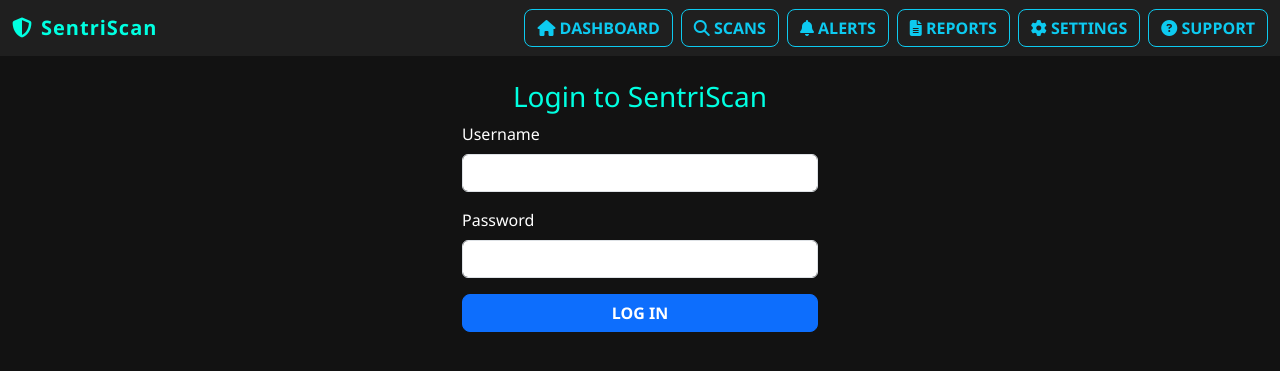
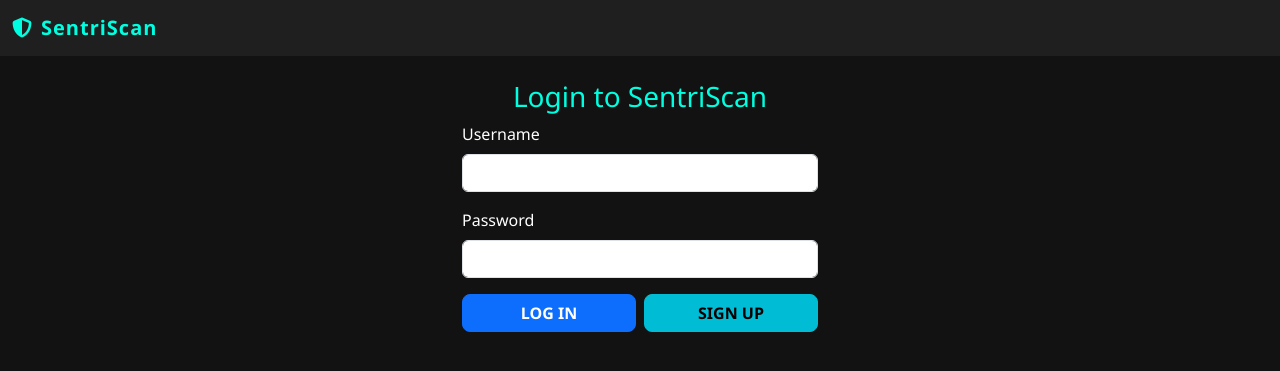
Before and after one commit to JamillaMo/Capstone-2025, a Flask app: page / in a window 1280 px wide. Shown: the top 371 px of the page. Run offline with Flask 3, Linux system fonts and the light colour scheme.

Commit message:
Add files via upload

```diff
--- a/templates/base.html
+++ b/templates/base.html
@@ -19,9 +19,16 @@
 
     <!-- Custom CSS -->
     <link rel="stylesheet" href="{{ url_for('static', filename='css/style.css') }}">
+
+    <!-- Favicon -->
+    <link rel="icon" type="image/png" href="{{ url_for('static', filename='favicon-96x96.png') }}" sizes="96x96" />
+    <link rel="icon" type="image/svg+xml" href="{{ url_for('static', filename='favicon.svg') }}" />
+    <link rel="shortcut icon" href="{{ url_for('static', filename='favicon.ico') }}" />
+    <link rel="apple-touch-icon" sizes="180x180" href="{{ url_for('static', filename='apple-touch-icon.png') }}"/>
+    <link rel="manifest" href="{{ url_for('static', filename='site.webmanifest') }}" />
 </head>
 <body>
-
+    {% if request.endpoint not in ['login', 'signup'] %}
     <!-- Navbar -->
     <nav class="navbar navbar-expand-lg navbar-dark">
         <div class="container-fluid">
@@ -33,11 +40,6 @@
                     <li class="nav-item">
                         <a class="btn btn-outline-info" href="{{ url_for('dashboard') }}">
                             <i class="fa fa-home"></i> Dashboard
-                        </a>
-                    </li>
-                    <li class="nav-item">
-                        <a class="btn btn-outline-info" href="{{ url_for('scans') }}">
-                            <i class="fa fa-search"></i> Scans
                         </a>
                     </li>
                     <li class="nav-item">
@@ -65,6 +67,16 @@
         </div>
     </nav>
 
+    {% else %}
+    <nav class="navbar navbar-expand-lg navbar-dark">
+        <div class="container-fluid">
+            <a class="navbar-brand" href="{{ url_for('login') }}">
+                <i class="fa fa-shield-alt me-2"></i>SentriScan
+            </a>
+        </div>
+    </nav>
+    {% endif %}
+
     <!-- Main Content -->
     <main class="container py-4">
         {% block content %}
--- a/templates/login.html
+++ b/templates/login.html
@@ -12,7 +12,10 @@
                 <label for="password" class="form-label">Password</label>
                 <input type="password" class="form-control" id="password" name="password" required>
             </div>
-            <button type="submit" class="btn btn-primary w-100">Log In</button>
+            <div class="d-flex justify-content-between">
+                <button type="submit" class="btn btn-primary me-2 w-50">Log In</button>
+                <a href="/signup" class="btn btn-info w-50">Sign Up</a>
+            </div>
         </form>
     </div>
 </div>
```
Also changed, not shown: templates/signup.html (added, +25 -0 lines), templates/support.html (+5 -4 lines).
